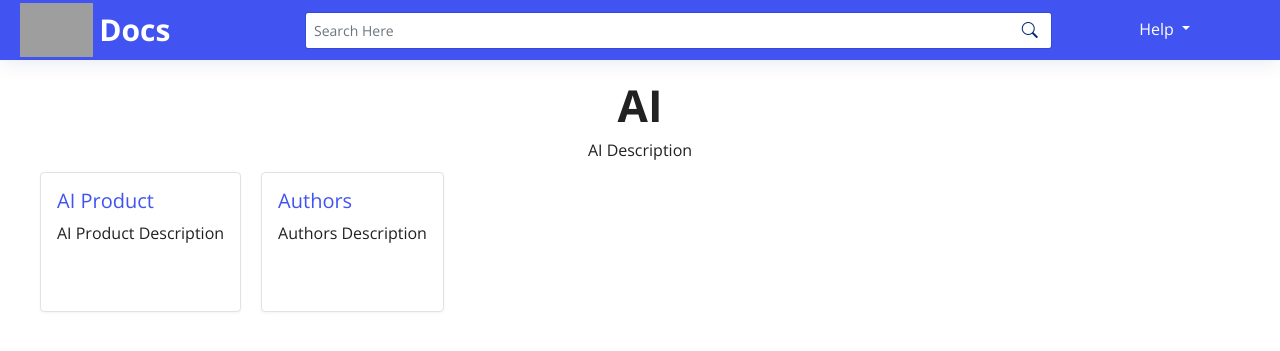
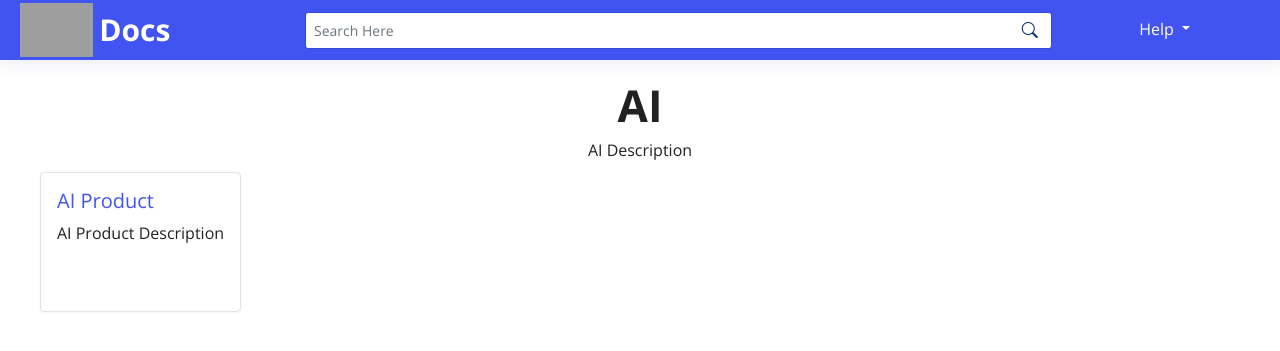
Before and after one commit to C52866/gh-pages, a Jekyll site: the page built from products/ai.html, in a window 1280 px wide. Shown: the top 351 px of the page. Built offline with Jekyll 4.4.1, drawn with Linux system fonts in a browser that asks for light colours; grey boxes are pictures that could not be loaded.

Commit message:
Published By Ram Kumar

```diff
--- a/products/ai.html
+++ b/products/ai.html
@@ -10,9 +10,6 @@ sections:
 - name: "AI Product"
   head_link: "/gh-pages/ai/ai_product/"
   head_content: "AI Product Description"
-- name: "Authors"
-  head_link: "/gh-pages/ai/authors/"
-  head_content: "Authors Description"
 permalink: "/ai/"
 
 ---
```
